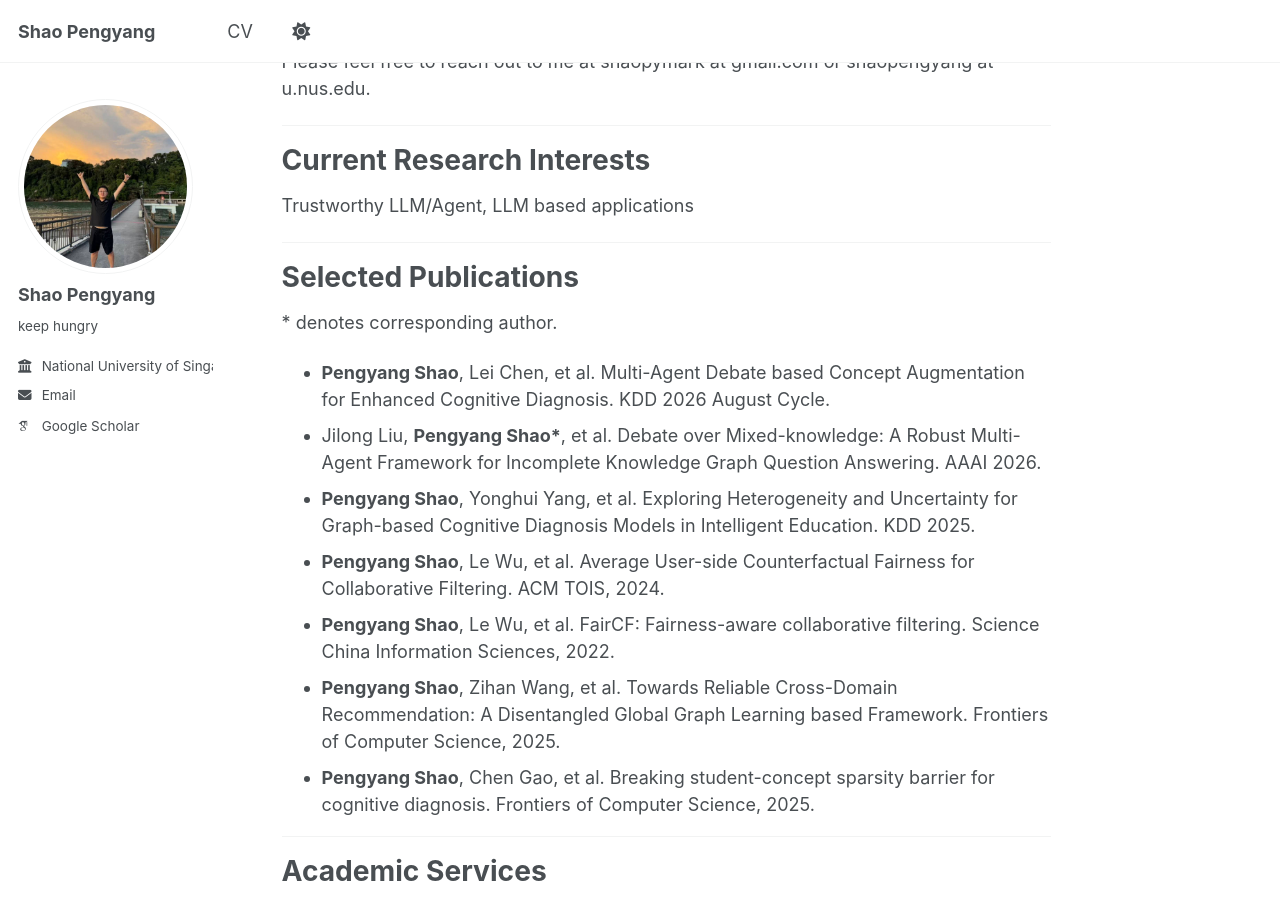
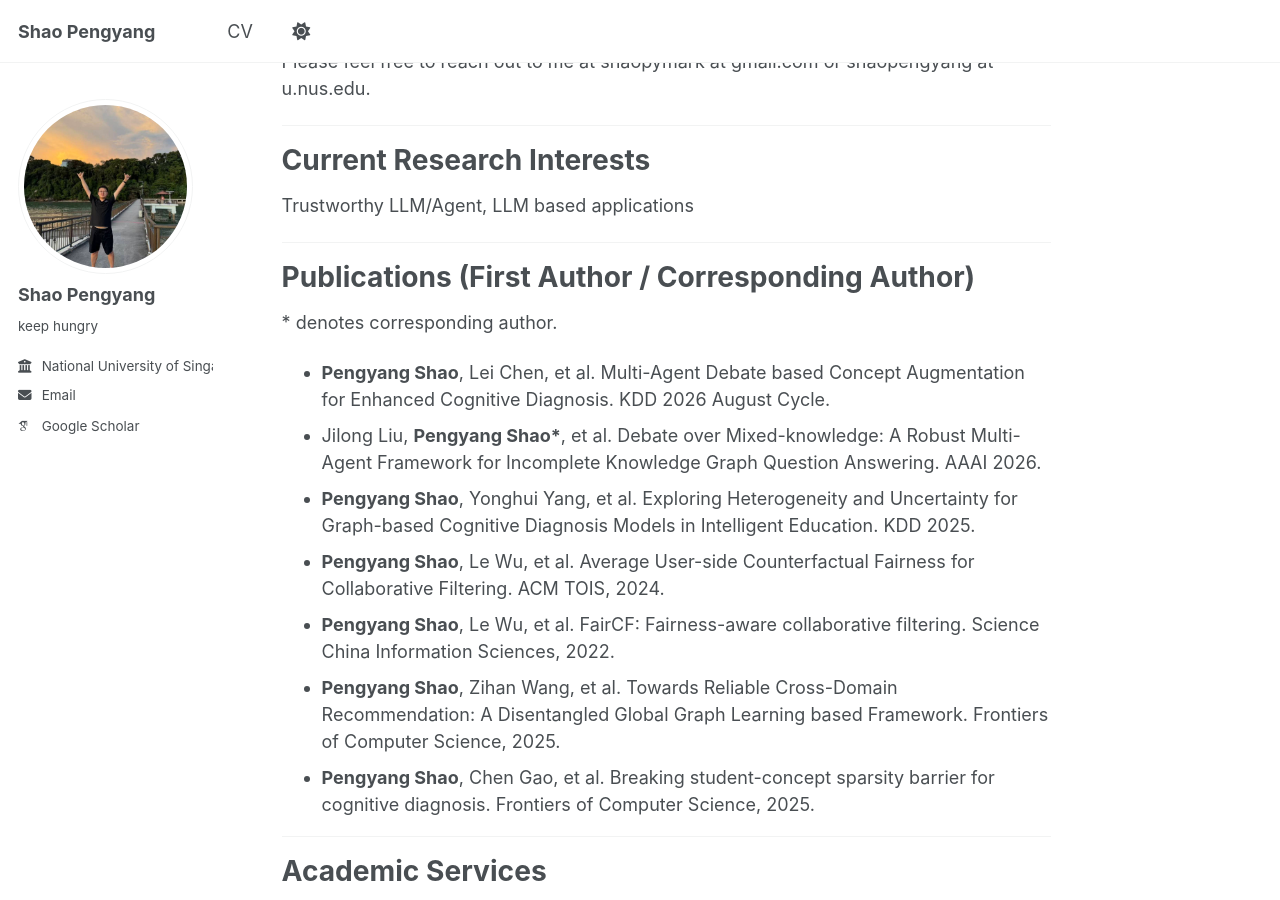
Before and after one commit to ShaoPengyang/ShaoPengyang.github.io, a Jekyll site: the page built from _pages/about.md, in a window 1280 px wide and 900 px high, scrolled down 333 px. Built offline with Jekyll 4.4.1, drawn with Linux system fonts in a browser that asks for light colours; some web fonts are replaced; a script bundle is joined from its source files by our own code; library files that are not in the unit come from our copies.

Commit message:
Update about.md

```diff
--- a/_pages/about.md
+++ b/_pages/about.md
@@ -22,7 +22,7 @@
 
 ---
 
-Selected Publications
+Publications (First Author / Corresponding Author)
 ======
 \* denotes corresponding author.
 
```
